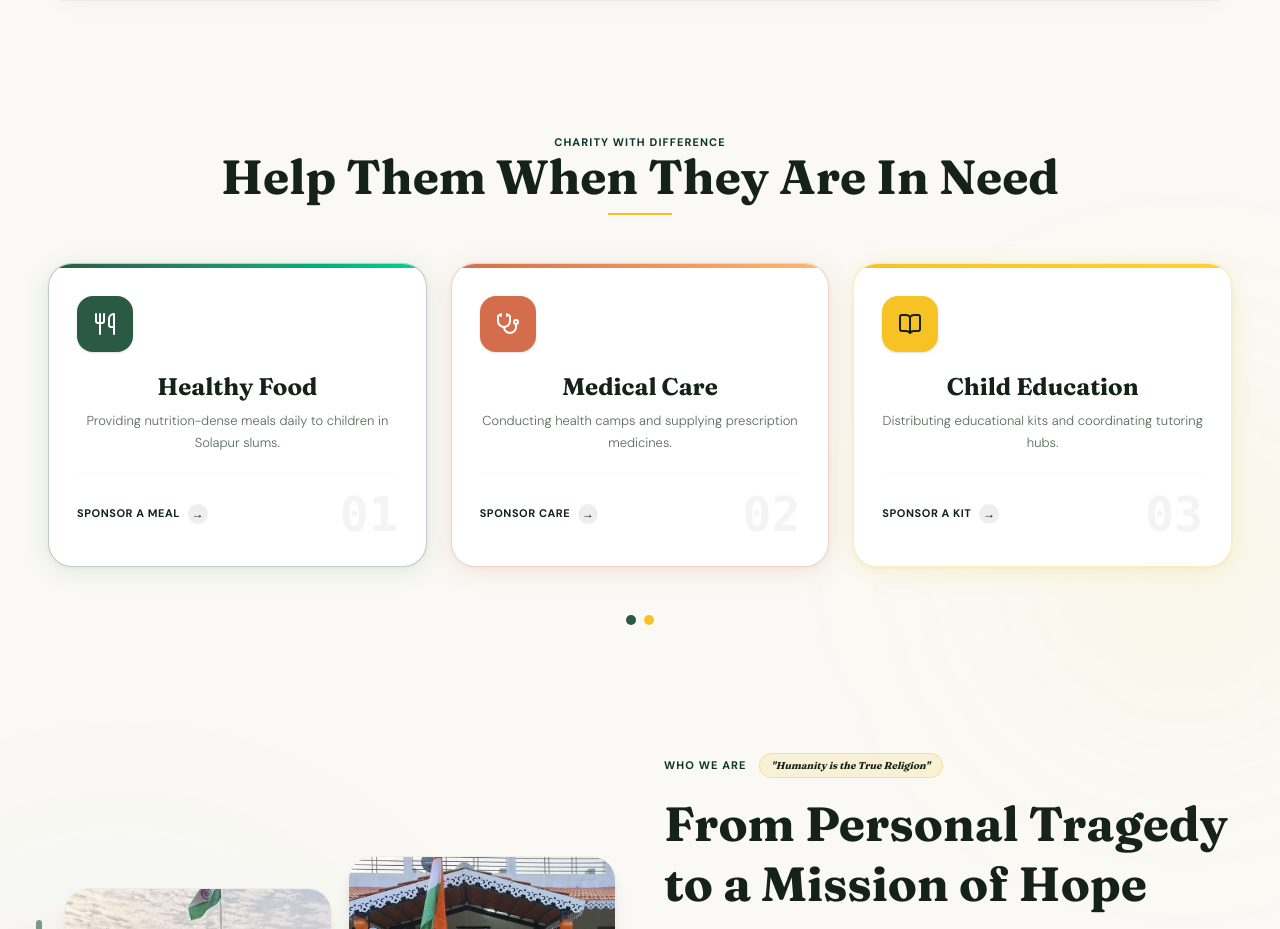
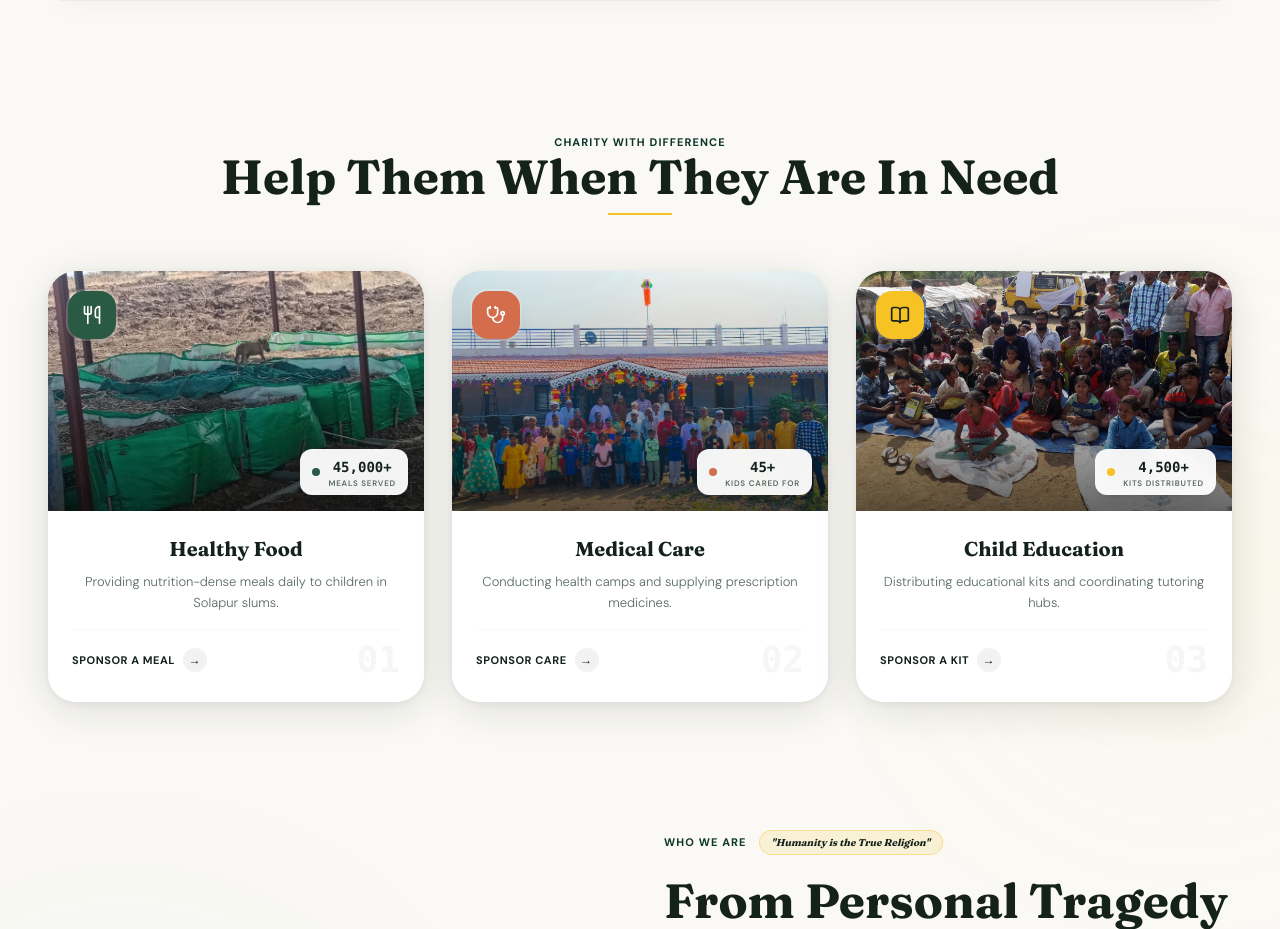
Before and after one commit to prathanaweb-dev/prathana, a Next.js app: page /en in a window 1280 px wide. Shown: the part 1360-2289 px from the top of the page. Built offline with nearby package versions, Linux system fonts and the light colour scheme; no server answers; the database is empty.

Commit message:
redesign: premium photo-driven Charity With Difference cards with real images, floating stats, and elevated hover effects

```diff
--- a/components/About.tsx
+++ b/components/About.tsx
@@ -73,7 +73,7 @@ export default function About({ lang, onDonateClick }: AboutProps) {
       <div className="max-w-7xl mx-auto px-6 md:px-12 space-y-24">
 
         {/* ── SECTION 1: Charity With Difference ── */}
-        <div className="text-center space-y-12">
+        <div className="text-center space-y-14">
           <div className="space-y-3">
             <span className="text-[11px] uppercase tracking-widest font-bold text-brand-forest">
               {tLocal.charityTitle}
@@ -84,59 +84,81 @@ export default function About({ lang, onDonateClick }: AboutProps) {
             <div className="w-16 h-[2px] bg-brand-yellow mx-auto mt-2" />
           </div>
 
-          <div className="grid grid-cols-1 md:grid-cols-3 gap-6">
+          <div className="grid grid-cols-1 md:grid-cols-3 gap-7">
             {tLocal.cards.map((card, idx) => {
               const Icon = card.icon;
+              const cardImages = [
+                '/naturalfarming/Natural%20Farming/IMG-20260623-WA0003.jpg',
+                '/balgram/Balgram/WhatsApp%20Image%202026-06-22%20at%201.09.36%20PM.jpeg',
+                '/vanchitanchishala/Vanchitanchi%20Shala/20181109_095902.jpg',
+              ];
+              const statLabels = [
+                { num: '45,000+', label: isMarathi ? 'जेवण वाटप' : 'Meals Served' },
+                { num: '45+', label: isMarathi ? 'बालकांची काळजी' : 'Kids Cared For' },
+                { num: '4,500+', label: isMarathi ? 'शिक्षण साहित्य' : 'Kits Distributed' },
+              ];
               const accentColors = [
-                { bar: 'from-brand-green to-emerald-400', glow: 'rgba(76,140,94,0.15)', ring: 'border-brand-green/30', badge: 'bg-brand-green/10 text-brand-green' },
-                { bar: 'from-[#d36d4b] to-orange-300', glow: 'rgba(211,109,75,0.15)', ring: 'border-[#d36d4b]/30', badge: 'bg-[#d36d4b]/10 text-[#d36d4b]' },
-                { bar: 'from-brand-yellow to-amber-300', glow: 'rgba(230,190,0,0.15)', ring: 'border-brand-yellow/30', badge: 'bg-brand-yellow/10 text-amber-700' },
+                { accent: 'from-brand-green/90 to-brand-green/70', ring: 'ring-brand-green/40', iconBg: 'bg-brand-green', badge: 'bg-brand-green' },
+                { accent: 'from-[#d36d4b]/90 to-[#d36d4b]/70', ring: 'ring-[#d36d4b]/40', iconBg: 'bg-[#d36d4b]', badge: 'bg-[#d36d4b]' },
+                { accent: 'from-brand-yellow/90 to-amber-500/80', ring: 'ring-brand-yellow/40', iconBg: 'bg-brand-yellow', badge: 'bg-brand-yellow' },
               ][idx];
 
               return (
                 <motion.div
                   key={idx}
-                  initial={{ opacity: 0, y: 40 }}
+                  initial={{ opacity: 0, y: 50 }}
                   whileInView={{ opacity: 1, y: 0 }}
                   viewport={{ once: true, margin: '-60px' }}
-                  transition={{ duration: 0.55, delay: idx * 0.12 }}
+                  transition={{ duration: 0.6, delay: idx * 0.15 }}
                   onClick={() => onDonateClick && onDonateClick(card.campaignId)}
-                  className={`group relative flex flex-col bg-white rounded-3xl border ${accentColors.ring} overflow-hidden cursor-pointer transition-all duration-500 hover:-translate-y-2`}
-                  style={{ boxShadow: `0 4px 24px ${accentColors.glow}, 0 1px 4px rgba(21,34,27,0.04)` }}
-                  onMouseEnter={e => { (e.currentTarget as HTMLElement).style.boxShadow = `0 16px 48px ${accentColors.glow}, 0 2px 8px rgba(21,34,27,0.06)`; }}
-                  onMouseLeave={e => { (e.currentTarget as HTMLElement).style.boxShadow = `0 4px 24px ${accentColors.glow}, 0 1px 4px rgba(21,34,27,0.04)`; }}
+                  className="group relative flex flex-col rounded-[28px] overflow-hidden cursor-pointer transition-all duration-500 hover:-translate-y-3 hover:shadow-2xl"
+                  style={{ boxShadow: '0 8px 40px rgba(21,34,27,0.12), 0 2px 8px rgba(21,34,27,0.06)' }}
                 >
-                  {/* Top gradient accent bar */}
-                  <div className={`h-1 w-full bg-gradient-to-r ${accentColors.bar}`} />
+                  {/* Photo section */}
+                  <div className="relative h-[240px] overflow-hidden">
+                    <img
+                      src={cardImages[idx]}
+                      alt={card.title}
+                      className="w-full h-full object-cover transition-transform duration-700 group-hover:scale-110"
+                      loading="lazy"
+                    />
+                    {/* Dark gradient overlay */}
+                    <div className="absolute inset-0 bg-gradient-to-t from-black/60 via-black/20 to-transparent" />
 
-                  {/* Card body */}
-                  <div className="p-7 flex flex-col gap-5 flex-1">
+                    {/* Floating icon badge — top left */}
+                    <div className={`absolute top-5 left-5 w-12 h-12 rounded-2xl ${card.iconBg} shadow-lg flex items-center justify-center group-hover:scale-110 group-hover:rotate-6 transition-all duration-500 backdrop-blur-sm ring-2 ring-white/20`}>
+                      <Icon className="w-5 h-5" />
+                    </div>
 
-                    {/* Icon row */}
-                    <div className="flex items-start justify-between">
-                      <div className={`w-14 h-14 rounded-2xl flex items-center justify-center ${card.iconBg} shadow-sm group-hover:scale-110 group-hover:rotate-6 transition-all duration-500`}>
-                        <Icon className="w-6 h-6" />
+                    {/* Floating stat chip — bottom right */}
+                    <div className="absolute bottom-4 right-4 bg-white/95 backdrop-blur-md rounded-xl px-3 py-2 flex items-center gap-2 shadow-lg">
+                      <span className={`w-2 h-2 rounded-full ${accentColors.badge} flex-shrink-0`} />
+                      <div className="flex flex-col leading-none">
+                        <span className="font-mono font-black text-sm text-brand-charcoal">{statLabels[idx].num}</span>
+                        <span className="text-[8px] uppercase tracking-widest text-brand-muted font-semibold mt-0.5">{statLabels[idx].label}</span>
                       </div>
                     </div>
+                  </div>
 
-                    {/* Text */}
+                  {/* Content section */}
+                  <div className="flex flex-col flex-1 bg-white p-6 gap-4">
                     <div className="space-y-2 flex-1">
-                      <h3 className="font-serif-display text-2xl font-bold text-brand-charcoal leading-tight group-hover:text-brand-forest transition-colors duration-300">
+                      <h3 className="font-serif-display text-xl font-bold text-brand-charcoal leading-snug group-hover:text-brand-forest transition-colors duration-300">
                         {card.title}
                       </h3>
-                      <p className="text-brand-muted text-[13px] leading-relaxed font-light">
+                      <p className="text-brand-muted text-[13px] leading-relaxed font-light line-clamp-3">
                         {card.desc}
                       </p>
                     </div>
 
                     {/* CTA row */}
-                    <div className="flex items-center justify-between pt-4 border-t border-brand-clay/15">
+                    <div className="flex items-center justify-between pt-3 border-t border-brand-clay/15">
                       <span className="inline-flex items-center gap-2 text-[11px] font-extrabold uppercase tracking-wider text-brand-charcoal group-hover:text-brand-forest transition-colors duration-300">
                         {card.ctaText}
-                        <span className="w-5 h-5 rounded-full bg-brand-charcoal/8 flex items-center justify-center group-hover:bg-brand-forest/10 group-hover:translate-x-1 transition-all duration-300 text-xs">→</span>
+                        <span className="w-6 h-6 rounded-full bg-brand-charcoal/6 flex items-center justify-center group-hover:bg-brand-forest/15 group-hover:translate-x-1.5 transition-all duration-300 text-xs">→</span>
                       </span>
-                      {/* Index number */}
-                      <span className="font-mono text-5xl font-black text-brand-charcoal/5 leading-none select-none group-hover:text-brand-charcoal/8 transition-colors duration-500">
+                      {/* Decorative number */}
+                      <span className="font-mono text-4xl font-black text-brand-charcoal/[0.04] leading-none select-none group-hover:text-brand-charcoal/[0.08] transition-colors duration-500">
                         0{idx + 1}
                       </span>
                     </div>
@@ -144,12 +166,6 @@ export default function About({ lang, onDonateClick }: AboutProps) {
                 </motion.div>
               );
             })}
-          </div>
-
-          {/* Dots Indicator under cards */}
-          <div className="flex items-center justify-center gap-2 mt-6">
-            <span className="w-2.5 h-2.5 rounded-full bg-brand-green" />
-            <span className="w-2.5 h-2.5 rounded-full bg-brand-yellow" />
           </div>
         </div>
 
```
